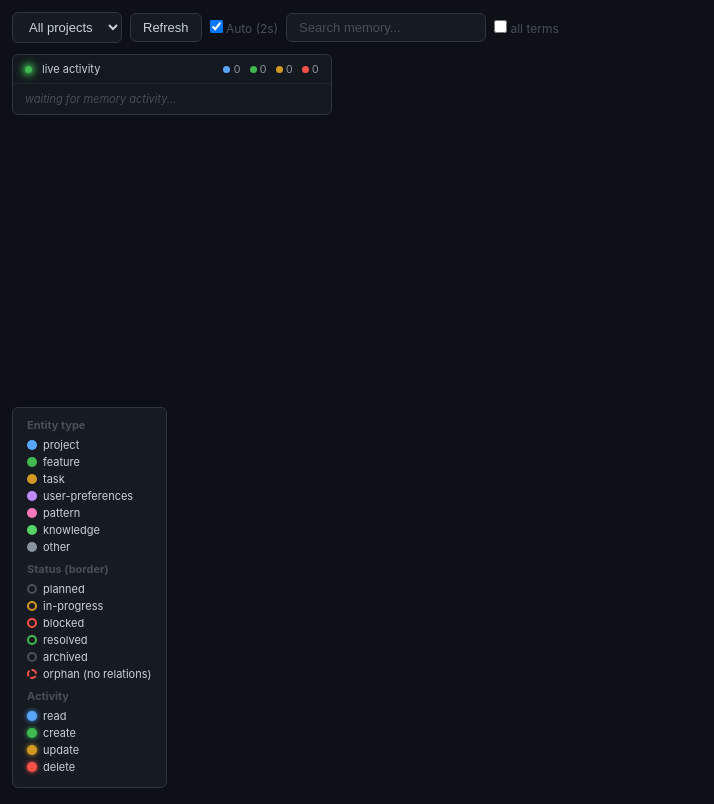
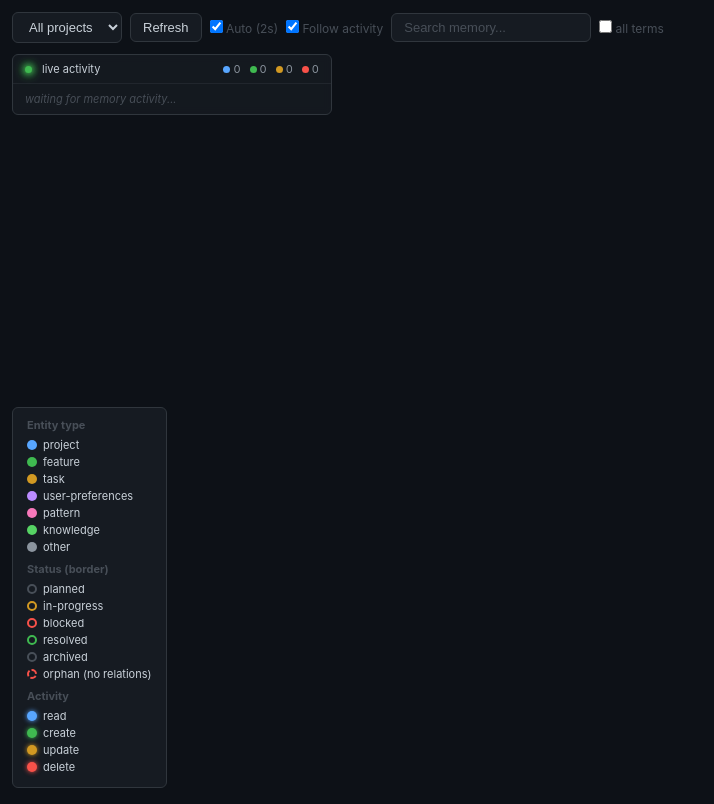
Before and after one commit to alexfayers/mcp-memory, a Python web app: template src/mcp_memory/templates/visualise.html in a window 1280 px wide. Shown: the whole page, without its empty margins (0-714 px from the left). Run offline with Jinja, Linux system fonts and the light colour scheme; the template is opened without the code that fills it, so the values that code supplies are empty.

Commit message:
feat: follow the latest memory activity with the visualiser camera

```diff
--- a/src/mcp_memory/templates/visualise.html
+++ b/src/mcp_memory/templates/visualise.html
@@ -85,6 +85,7 @@ svg { width: 100vw; height: 100vh; }
   <select id="project"><option value="">All projects</option></select>
   <button id="refresh">Refresh</button>
   <label style="font-size:12px;color:#484f58"><input type="checkbox" id="auto" checked> Auto (2s)</label>
+  <label style="font-size:12px;color:#484f58"><input type="checkbox" id="follow" checked> Follow activity</label>
   <input id="search" type="text" placeholder="Search memory...">
   <label style="font-size:12px;color:#484f58"><input type="checkbox" id="search-all"> all terms</label>
   <span id="controls-path"></span>
@@ -145,7 +146,13 @@ const linkLayer = g.append("g");
 const labelLayer = g.append("g");
 const nodeLayer = g.append("g");
 
-svg.call(d3.zoom().on("zoom", e => g.attr("transform", e.transform)));
+let lastUserInteract = 0;
+const FOLLOW_SCALE = 1.5, FOLLOW_COOLDOWN = 2500, ZOOM_MIN = 0.2, ZOOM_MAX = 4;
+const zoom = d3.zoom().scaleExtent([ZOOM_MIN, ZOOM_MAX]).on("zoom", e => {
+  g.attr("transform", e.transform);
+  if (e.sourceEvent) lastUserInteract = Date.now();
+});
+svg.call(zoom);
 
 let simulation = null, linkSel, nodeSel, labelSel, currentData = null, selectedNode = null, orphans = new Set();
 let nodes = [], links = [], relCount = new Map();
@@ -358,6 +365,25 @@ function pulseNode(name, ev) {
   });
 }
 
+function focusOn(events) {
+  if (!document.getElementById("follow").checked) return;
+  if (Date.now() - lastUserInteract < FOLLOW_COOLDOWN) return;
+  const hits = nodes.filter(d => Number.isFinite(d.x) && Number.isFinite(d.y)
+    && events.some(ev => ev.entities.some(name => eventMatchesNode(d, ev, name))));
+  if (!hits.length) return;
+  let minX = Infinity, maxX = -Infinity, minY = Infinity, maxY = -Infinity;
+  hits.forEach(d => {
+    const r = nodeRadius(d) + 30;
+    minX = Math.min(minX, d.x - r); maxX = Math.max(maxX, d.x + r);
+    minY = Math.min(minY, d.y - r); maxY = Math.max(maxY, d.y + r);
+  });
+  const cx = (minX + maxX) / 2, cy = (minY + maxY) / 2;
+  const fit = Math.min(width() / Math.max(maxX - minX, 1), height() / Math.max(maxY - minY, 1));
+  const k = Math.max(ZOOM_MIN, Math.min(FOLLOW_SCALE, fit));
+  const t = d3.zoomIdentity.translate(width() / 2, height() / 2).scale(k).translate(-cx, -cy);
+  svg.transition().duration(600).ease(d3.easeCubicOut).call(zoom.transform, t);
+}
+
 const feed = document.getElementById("feed");
 function addToFeed(ev) {
   const colour = KIND_COLOURS[ev.kind] || fallbackColour;
@@ -384,6 +410,7 @@ async function fetchActivity() {
       ev.entities.forEach(name => pulseNode(name, ev));
       addToFeed(ev);
     }
+    focusOn(data.events);
     renderTally();
   } catch (e) { /* transient poll failure; retry next tick */ }
 }
```
